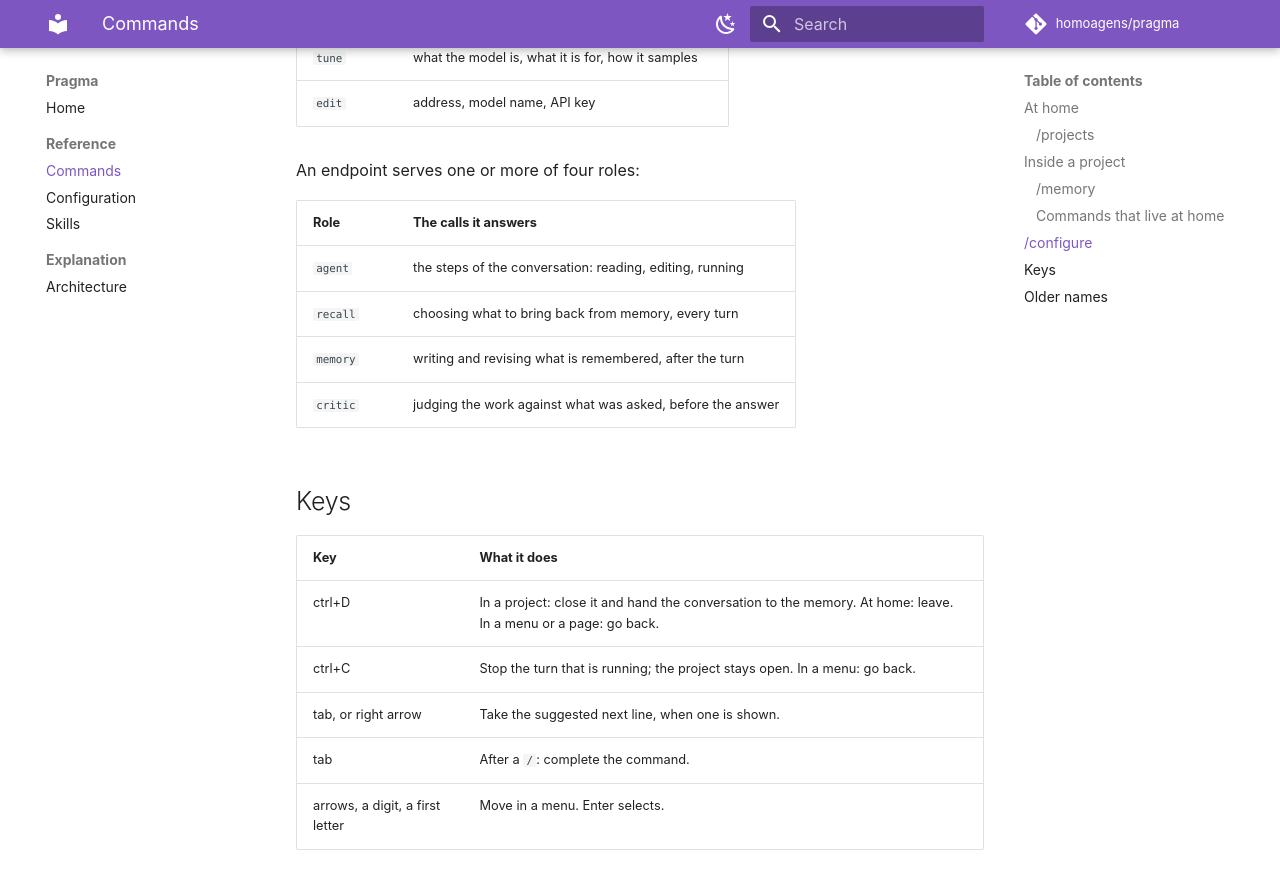
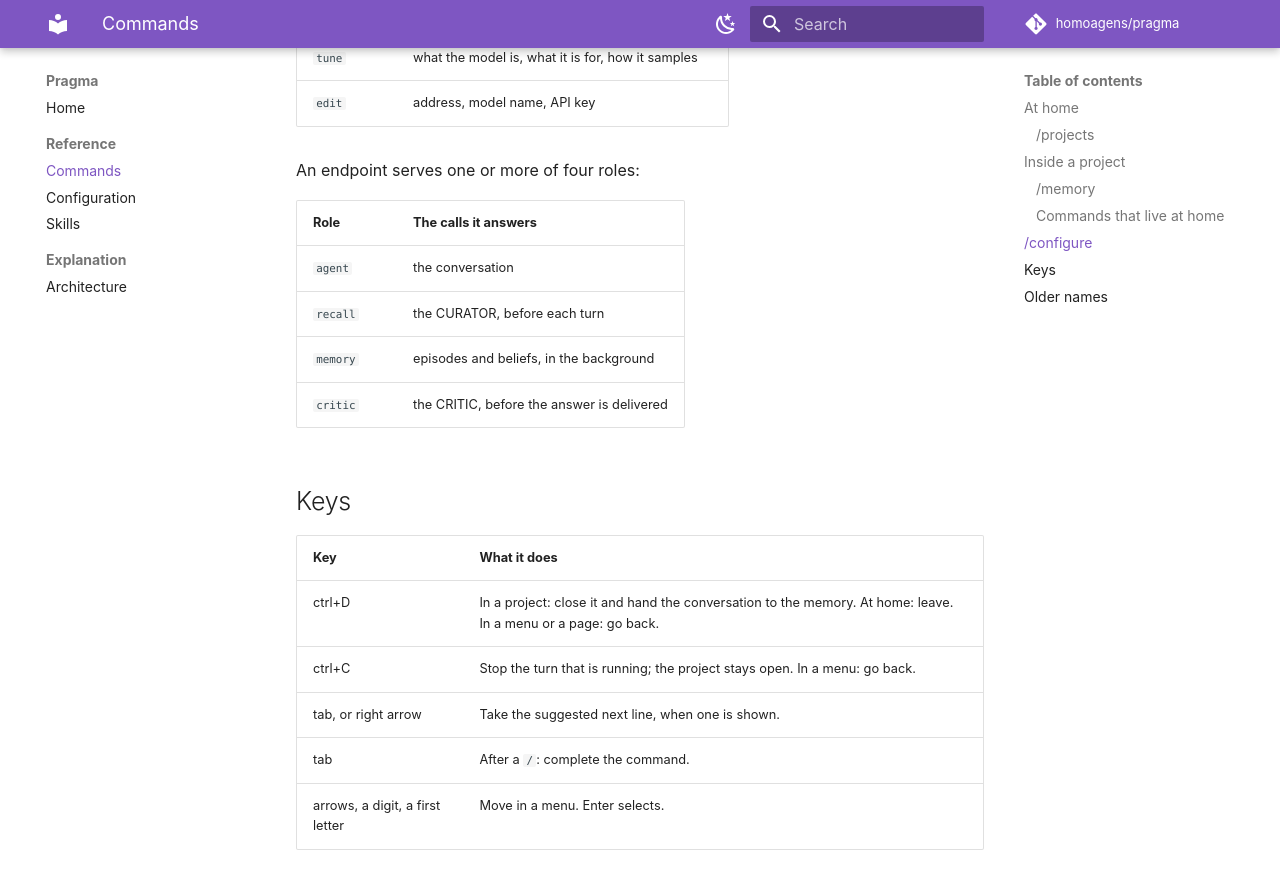
Before and after one commit to homoagens/pragma, an MkDocs documentation site: the page built from docs/reference/commands.md, in a window 1280 px wide and 900 px high, scrolled down 3136 px. Shown: the top 889 px of the window. Built offline with MkDocs 1.6.1 and Material for MkDocs 9.7.7, drawn with Linux system fonts in a browser that asks for light colours; comment, search, counter and statistics services are not loaded.

Commit message:
fix(configure): the `use` page shows the lines written for it
Two tables were both called ROLE_BLURB, and a second assignment to a
name replaces the first. The `use` page, which asks what an endpoint
serves, has been showing the other table's lines - about who waits for
a reasoning - since the per-role switch arrived, and the lines written
for it were shown nowhere. The second table is REASONS_BLURB now, used
on the page it was written for.

Co-Authored-By: Claude Opus 5.5 <noreply@anthropic.com>

```diff
--- a/docs/reference/commands.md
+++ b/docs/reference/commands.md
@@ -95,10 +95,10 @@ An endpoint serves one or more of four roles:
 
 | Role | The calls it answers |
 |---|---|
-| `agent` | the steps of the conversation: reading, editing, running |
-| `recall` | choosing what to bring back from memory, every turn |
-| `memory` | writing and revising what is remembered, after the turn |
-| `critic` | judging the work against what was asked, before the answer |
+| `agent` | the conversation |
+| `recall` | the CURATOR, before each turn |
+| `memory` | episodes and beliefs, in the background |
+| `critic` | the CRITIC, before the answer is delivered |
 
 ## Keys
 
```
Also changed, not shown: 1 other file.
